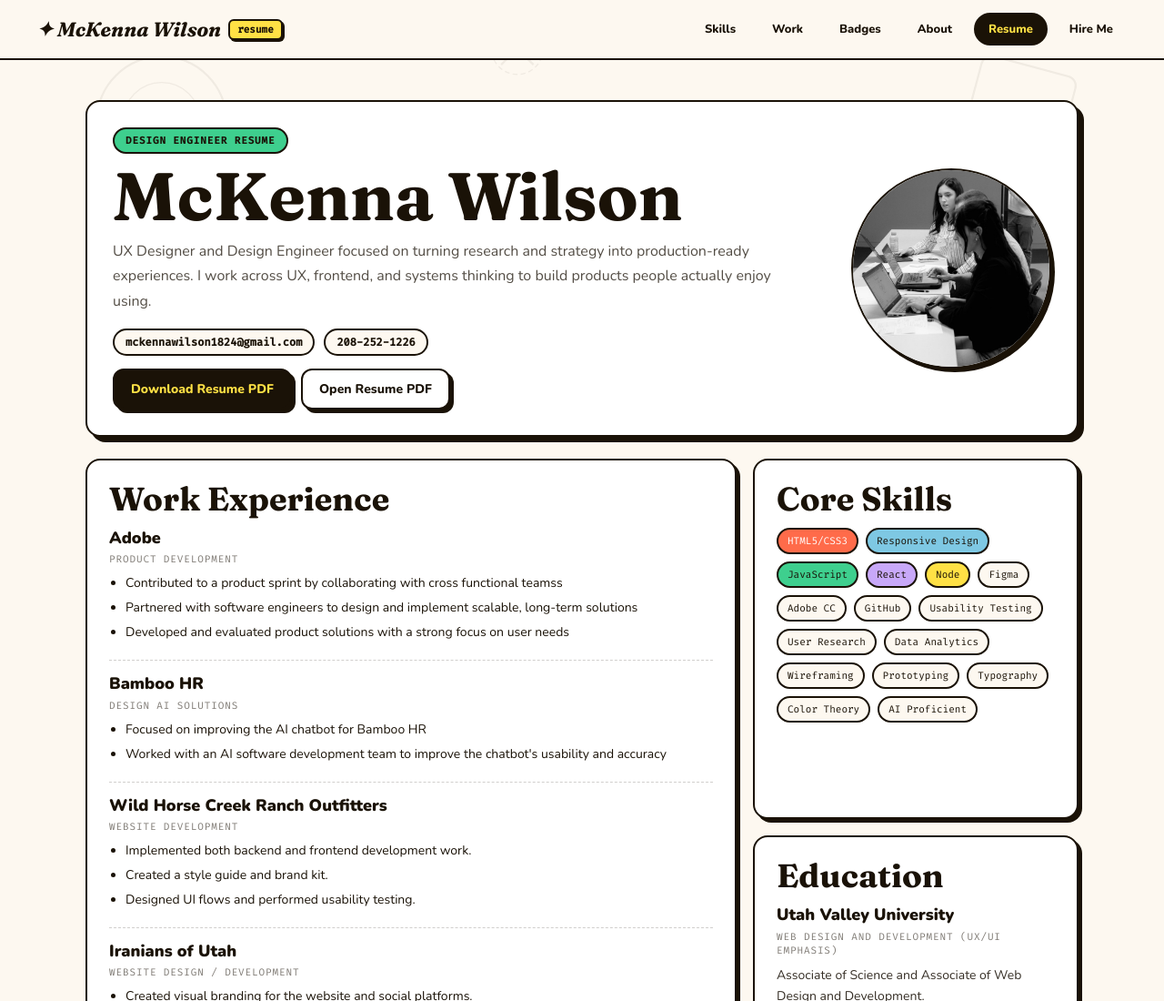
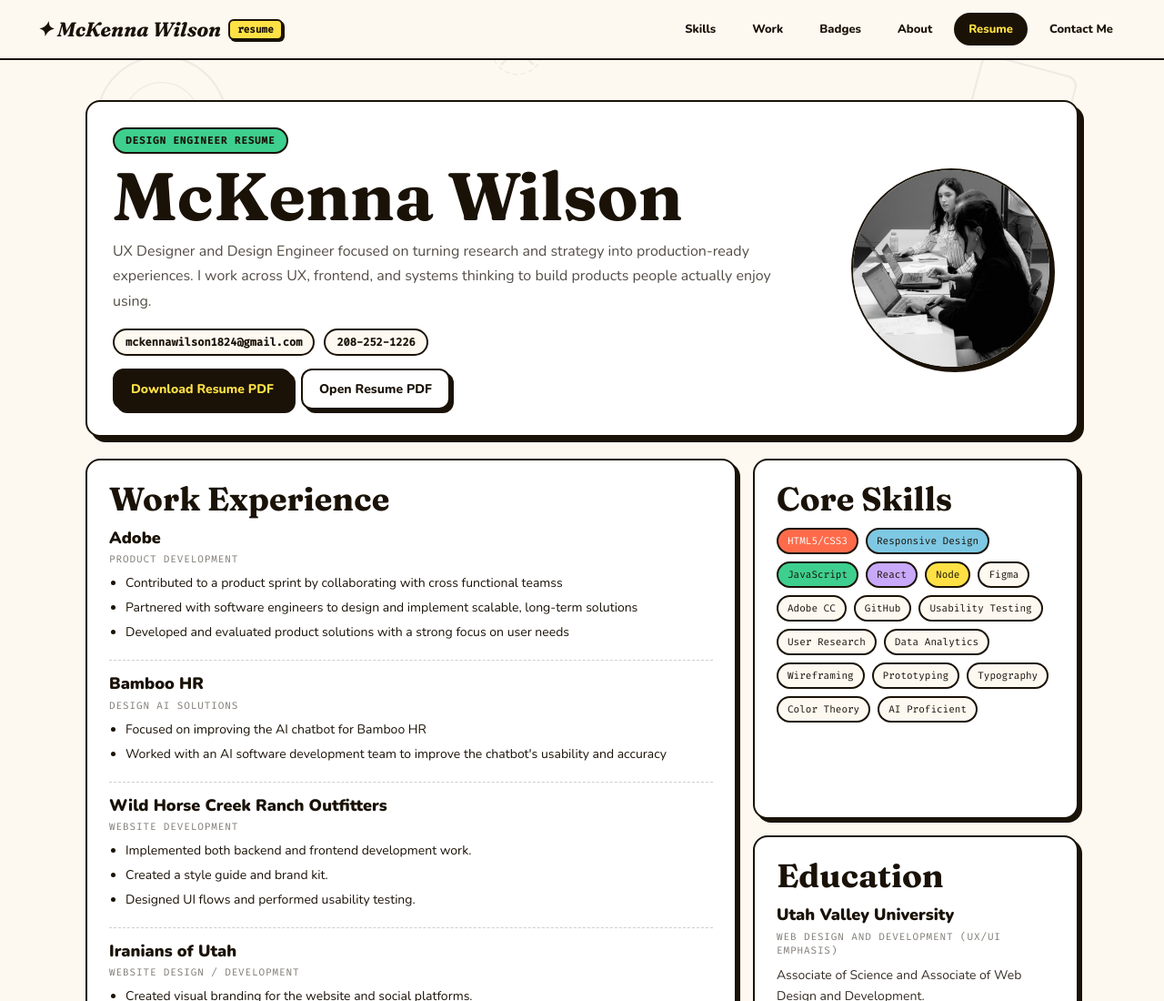
Before and after one commit to KennaWilson/design-engineer-portfolio, a plain HTML site: page resume.html in a window 1280 px wide. Shown: the top 1100 px of the page at 91% size. Drawn offline with nearby package versions, Linux system fonts and the light colour scheme.

Commit message:
Update resume.html

```diff
--- a/resume.html
+++ b/resume.html
@@ -276,7 +276,7 @@
       <a href="index.html#achievements">Badges</a>
       <a href="index.html#about">About</a>
       <a href="resume.html" class="active">Resume</a>
-      <a href="index.html#contact">Hire Me</a>
+      <a href="index.html#contact">Contact Me</a>
     </div>
   </nav>
 
```
